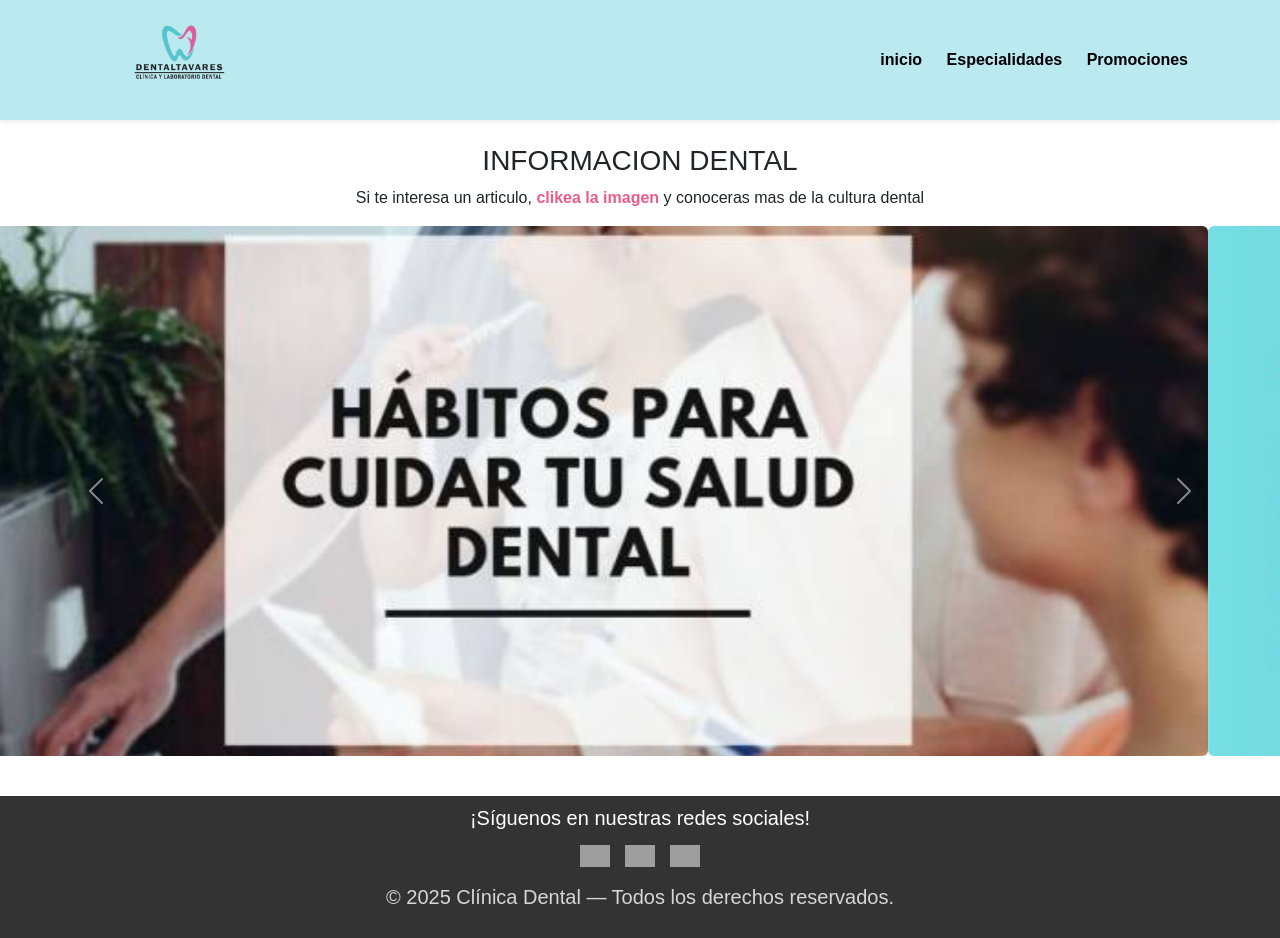
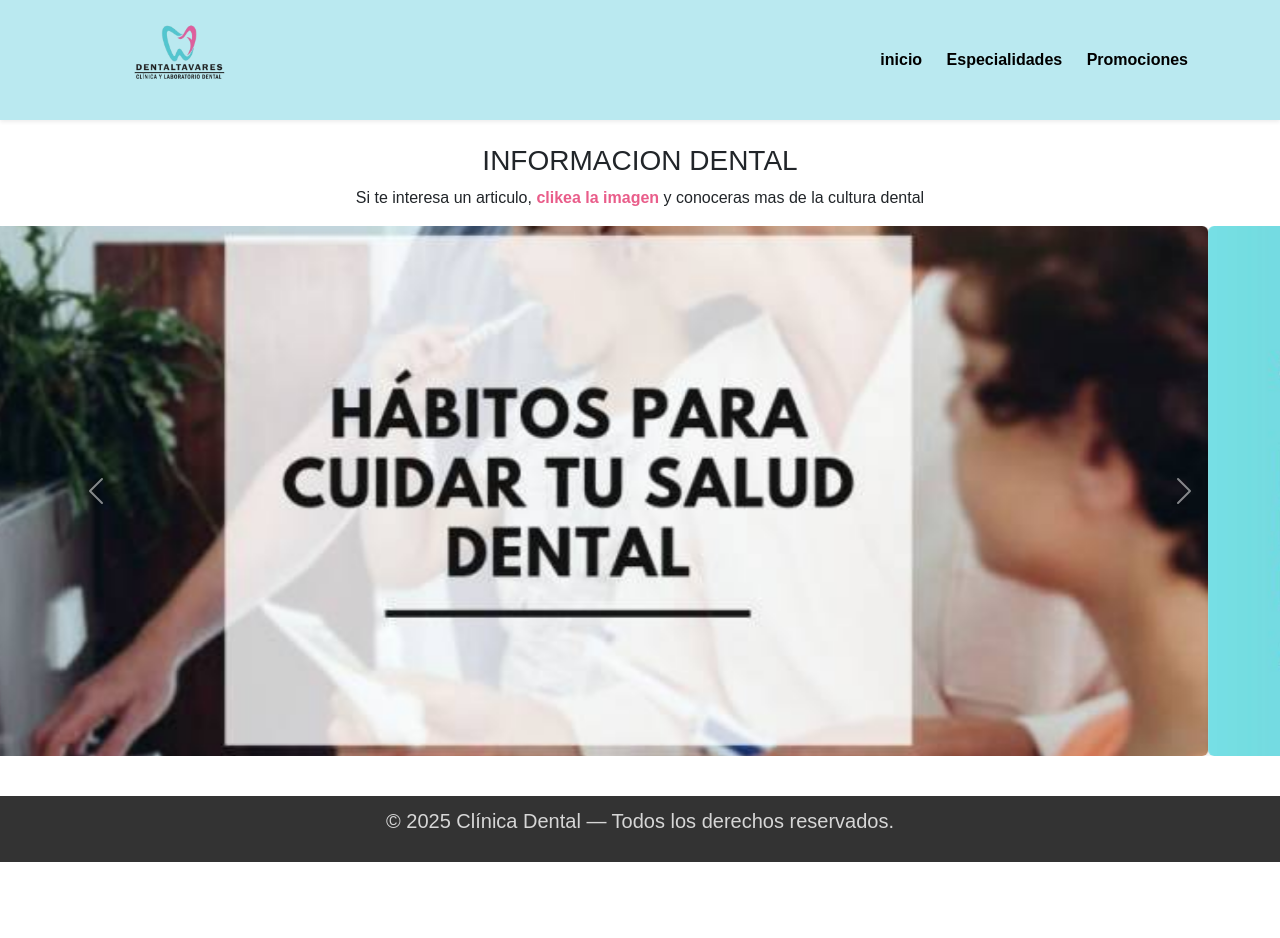
Before and after one commit to Derek-Ortiz22/Consultorio-dental-Tavares, a plain HTML site: page informacion.html in a window 1280 px wide. After the commit the page ends 862 px from the top, so only its background shows below. Drawn offline with nearby package versions, Linux system fonts and the light colour scheme; grey boxes are pictures that could not be loaded; a web font is replaced by a local one.

Commit message:
Update informacion.html

```diff
--- a/informacion.html
+++ b/informacion.html
@@ -44,22 +44,6 @@
 </div>
 </body>
 <footer class="footer">
-    <h3>¡Síguenos en nuestras redes sociales!</h3>
-
-    <div class="footer-icons">
-        <a href="#" target="_blank">
-            <img src="https://m.media-amazon.com/images/I/2128q5aAVQL.png" alt="Facebook">
-        </a>
-
-        <a href="#" target="_blank">
-            <img src="https://upload.wikimedia.org/wikipedia/commons/9/95/Instagram_logo_2022.svg" alt="Instagram">
-        </a>
-
-        <a href="#" target="_blank">
-            <img src="https://img.freepik.com/vector-gratis/nuevo-deseno-icono-x-logotipo-twitter-2023_1017-45418.jpg" alt="Twitter/X">
-        </a>
-    </div>
-
     <p>© 2025 Clínica Dental — Todos los derechos reservados.</p>
 </footer>
 
```
